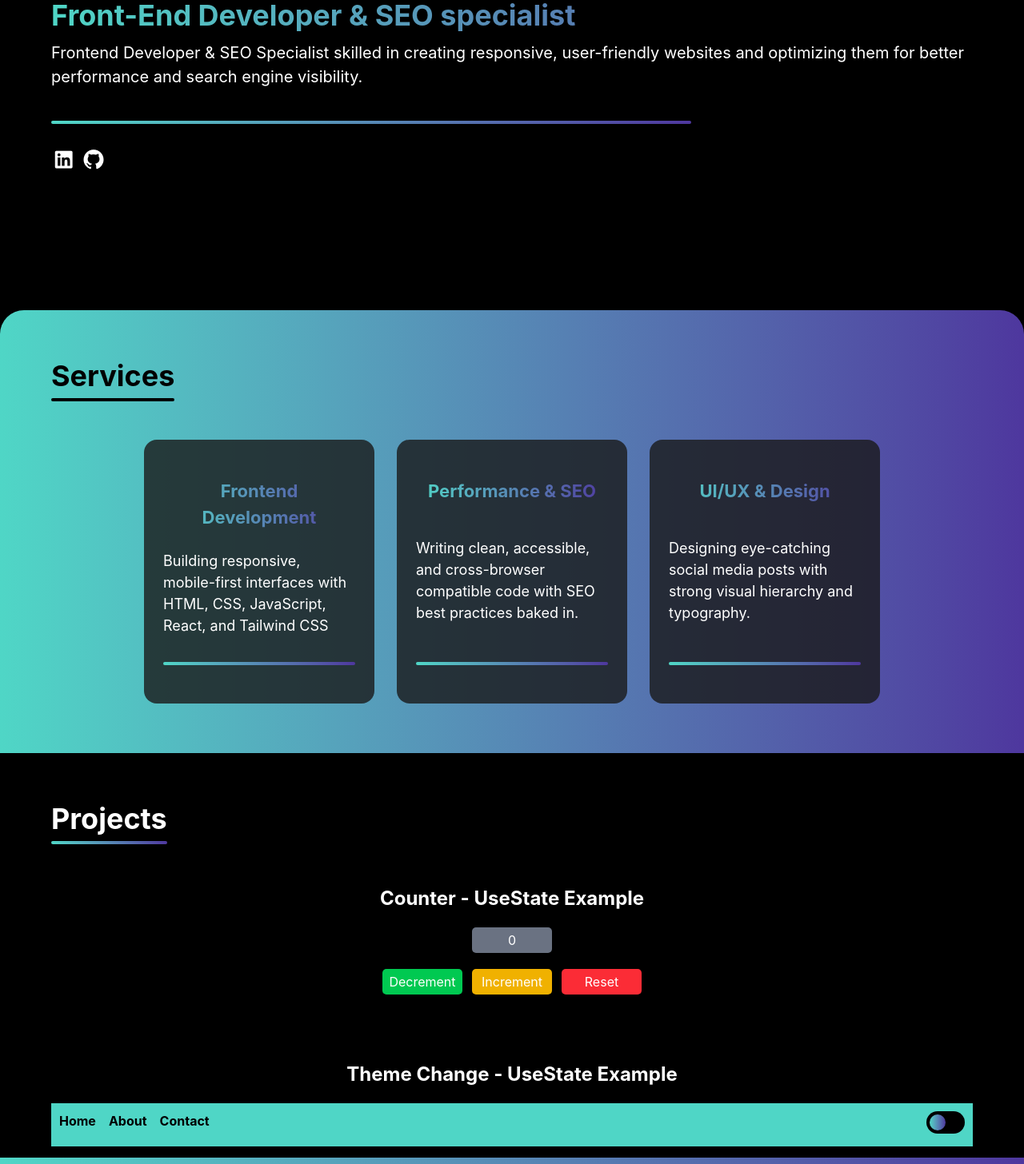
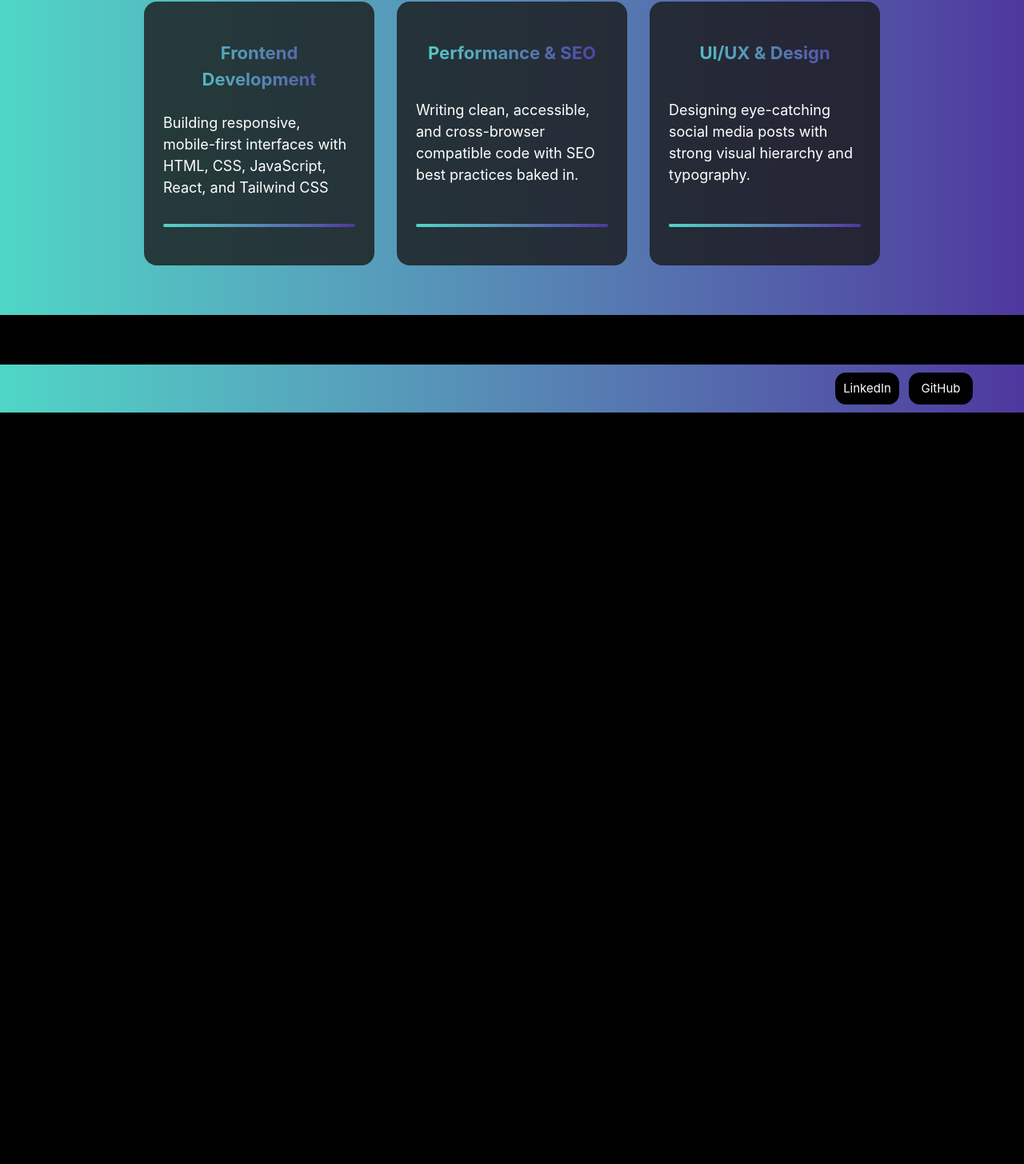
Before and after one commit to noorf-02/Front-End-Portfolio, a React (Vite) app: page /services in a window 1280 px wide. Shown: the part 284-1740 px from the top of the page at 80% size. After the commit the page ends 804 px from the top, so only its background shows below. Built offline with nearby package versions, Linux system fonts and the light colour scheme.

Commit message:
made the website SPA

```diff
--- a/package.json
+++ b/package.json
@@ -14,6 +14,7 @@
     "framer-motion": "^12.40.0",
     "react": "^19.2.6",
     "react-dom": "^19.2.6",
+    "react-router-dom": "^7.16.0",
     "tailwindcss": "^4.3.0"
   },
   "devDependencies": {
--- a/src/App.jsx
+++ b/src/App.jsx
@@ -1,10 +1,27 @@
-import React from 'react'
-import LandingPage from './Pages/LandingPage'
+import React from "react";
+import { BrowserRouter, Routes, Route } from "react-router-dom";
+import LandingPage from "./Pages/LandingPage";
+import Footer from "./components/Shared/Footer";
+import Nav from "./components/Shared/Nav";
+import Projects from "./components/UI/Projects";
+import SectionServices from "./components/UI/SectionServices";
+import SectionContact from "./components/UI/SectionContact";
 
 export default function App() {
   return (
-    <div>
-      <LandingPage/>
-    </div>
-  )
+    <BrowserRouter>
+      <div className="flex flex-col min-h-screen">
+        <Nav />
+        <main className="flex-1">
+          <Routes>
+            <Route path="/" element={<LandingPage />} />
+            <Route path="projects" element={<Projects/>} />
+            <Route path="services" element={<SectionServices/>} />
+            <Route path="contact" element={<SectionContact/>} />
+          </Routes>
+        </main>
+        <Footer />
+      </div>
+    </BrowserRouter>
+  );
 }
--- a/src/Pages/LandingPage.jsx
+++ b/src/Pages/LandingPage.jsx
@@ -8,11 +8,9 @@ import Footer from '../components/Shared/Footer'
 export default function LandingPage() {
   return (
     <div>
-      <Nav />
       <Hero />
       <SectionServices/>
       <Projects/>
-      <Footer />
     </div>
   )
 }
--- a/src/components/Shared/Nav.jsx
+++ b/src/components/Shared/Nav.jsx
@@ -1,5 +1,6 @@
 import React from "react";
 import { useState } from "react";
+import { Link } from "react-router-dom";
 
 export default function Hero() {
   // const [ value, setValue ] = useState(0)
@@ -19,18 +20,18 @@ export default function Hero() {
             nf
           </span>
           <div className="nav-list gap-7.5 border-[#222222] border-[2px] py-3.5 px-8.5 rounded-2xl bg-[#1A1A1A]/70 font-bold text-white cursor-pointer sm:flex hidden ">
-            <div className="nav-items relative after:absolute after:-bottom-1 after:w-0 after:bg-white/70 hover:after:w-full after:left-0 after:h-0.5 after:transition-all after:duration-300 ">
+            <Link to="/" className="nav-items relative after:absolute after:-bottom-1 after:w-0 after:bg-white/70 hover:after:w-full after:left-0 after:h-0.5 after:transition-all after:duration-300 ">
               Home
-            </div>
-            <div className="nav-items relative after:absolute after:-bottom-1 after:w-0 after:bg-white/70 hover:after:w-full after:left-0 after:h-0.5 after:transition-all after:duration-300 ">
+            </Link>
+            <Link to="projects" className="nav-items relative after:absolute after:-bottom-1 after:w-0 after:bg-white/70 hover:after:w-full after:left-0 after:h-0.5 after:transition-all after:duration-300 ">
               Projects
-            </div>
-            <div className="nav-items relative after:absolute after:-bottom-1 after:w-0 after:bg-white/70 hover:after:w-full after:left-0 after:h-0.5 after:transition-all after:duration-300 ">
+            </Link>
+            <Link to="services" className="nav-items relative after:absolute after:-bottom-1 after:w-0 after:bg-white/70 hover:after:w-full after:left-0 after:h-0.5 after:transition-all after:duration-300 ">
               Services
-            </div>
-            <div className="nav-items relative after:absolute after:-bottom-1 after:w-0 after:bg-white/70 hover:after:w-full after:left-0 after:h-0.5 after:transition-all after:duration-300 ">
+            </Link>
+            <Link to="contact" className="nav-items relative after:absolute after:-bottom-1 after:w-0 after:bg-white/70 hover:after:w-full after:left-0 after:h-0.5 after:transition-all after:duration-300 ">
               Contact
-            </div>
+            </Link>
           </div>
           <div className="flex gap-5 items-center">
             <a href="https://www.linkedin.com/" target="_blank" className="talk border-[#222222] border-[2px] p-3 rounded-2xl bg-[#1A1A1A]/70 font-bold text-white cursor-pointer hover:bg-[#2a2a2a]/70">
@@ -56,13 +57,13 @@ export default function Hero() {
              mt-10
              font-medium"
               >
-                <div className="cursor-pointer">Home</div>
+                <Link to="/" className="cursor-pointer">Home</Link>
                 <hr />
-                <div className="cursor-pointer ">Projects</div>
+                <Link to="projects" className="cursor-pointer ">Projects</Link>
                 <hr />
-                <div className="cursor-pointer">Services</div>
+                <Link to="services" className="cursor-pointer">Services</Link>
                 <hr />
-                <div className="cursor-pointer">Contact</div>
+                <Link to="contact" className="cursor-pointer">Contact</Link>
                 <hr />
                 <div className="sm-icons flex gap-1.5 text-[18px]">
                   <a href="https://www.linkedin.com/" target="_blank"><i class="fa-brands fa-linkedin cursor-pointer"></i></a>
--- a/src/components/UI/SectionServices.jsx
+++ b/src/components/UI/SectionServices.jsx
@@ -3,7 +3,7 @@ import { motion } from "framer-motion";
 
 export default function SectionServices() {
   return (
-    <div className="services bg-gradient-to-r from-[#4fd6c6] to-[#4e379e] h-fit rounded-t-[30px]">
+    <div className="services bg-gradient-to-r from-[#4fd6c6] to-[#4e379e] h-fit rounded-t-[30px] my-10">
       <div className="wrapper">
         <div className="wrap-line w-fit">
           <p className="text-left text-black font-bold sm:text-4xl text-2xl pt-12">
```
Also changed, not shown: 1 other file (tests, documents, lock files or other folders).
